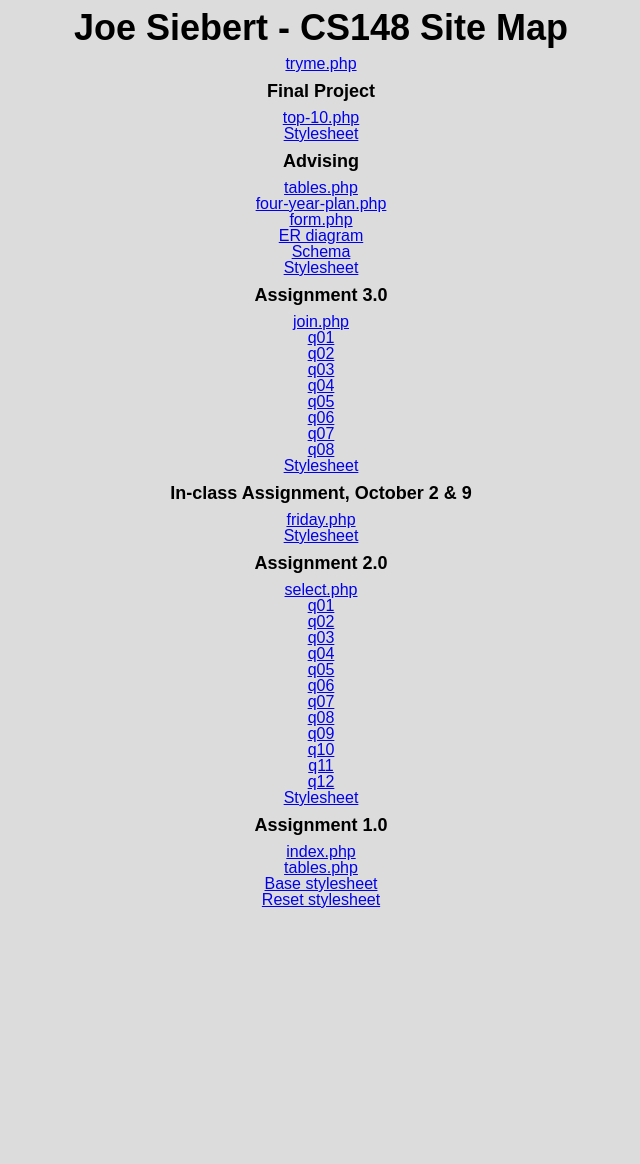
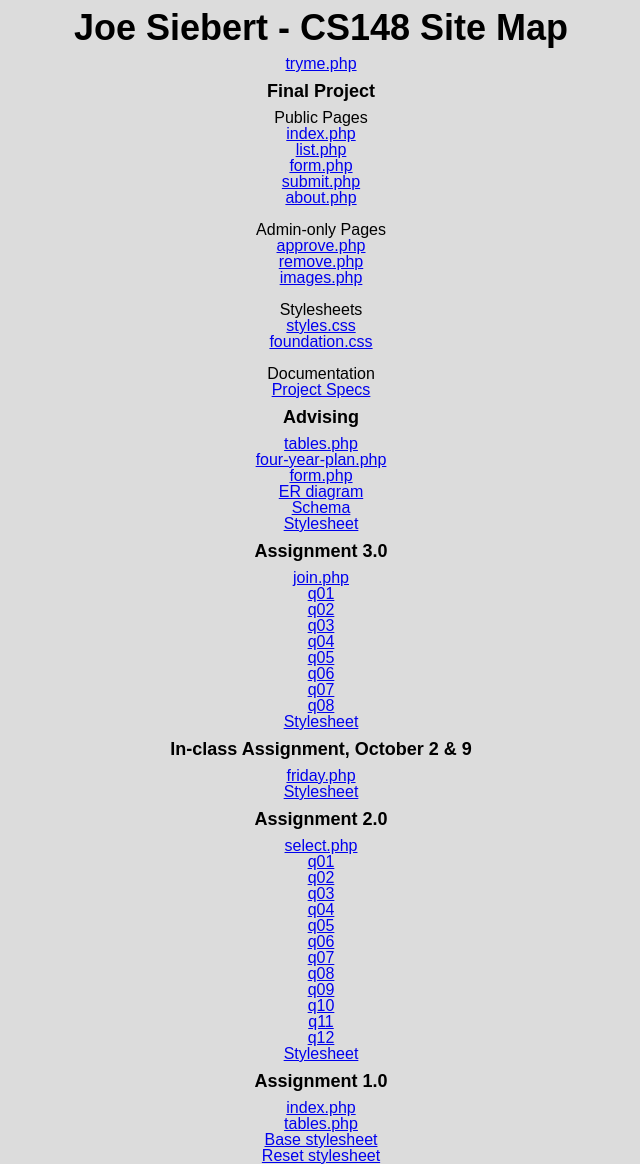
Before and after one commit to bigSiebs/cs148, a PHP site: page /sitemap.php in a window 1280 px wide. Shown: the whole page, without its empty margins (319-959 px from the left). Before the commit the page ends 908 px from the top, so only its background shows below. Run offline with PHP 8.4, Linux system fonts and the light colour scheme; a stand-in replaces the project's code that opens the database connection.

Commit message:
Updating sitemap.php

```diff
--- a/sitemap.php
+++ b/sitemap.php
@@ -18,8 +18,24 @@
 
         <h3>Final Project</h3>
         <ul>
-            <li><a href="assignment10/top-10.php">top-10.php</a></li>
-            <li><a href="assignment10/styles.css">Stylesheet</a></li>
+            <li>Public Pages</li>
+            <li><a href="assignment10/index.php">index.php</a></li>
+            <li><a href="assignment10/list.php">list.php</a></li>
+            <li><a href="assignment10/form.php">form.php</a></li>
+            <li><a href="assignment10/submit.php">submit.php</a></li>
+            <li><a href="assignment10/about.php">about.php</a></li>
+            <br>
+            <li>Admin-only Pages</li>
+            <li><a href="assignment10/admin/approve.php">approve.php</a></li>
+            <li><a href="assignment10/admin/remove.php">remove.php</a></li>
+            <li><a href="assignment10/admin/images.php">images.php</a></li>
+            <br>
+            <li>Stylesheets</li>
+            <li><a href="assignment10/css/styles.css">styles.css</a></li>
+            <li><a href="assignment10/css/foundation.css">foundation.css</a></li>
+            <br>
+            <li>Documentation</li>
+            <li><a href="assignment10/docs/specs.pdf">Project Specs</a></li>
         </ul>
 
         <h3>Advising</h3>
```
